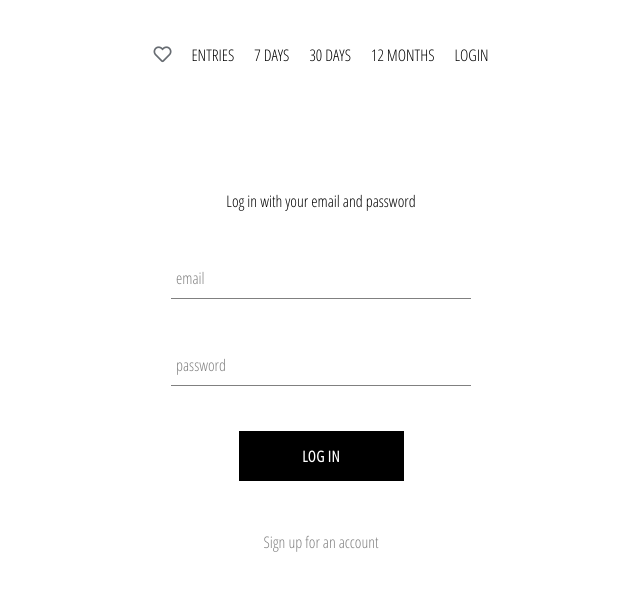
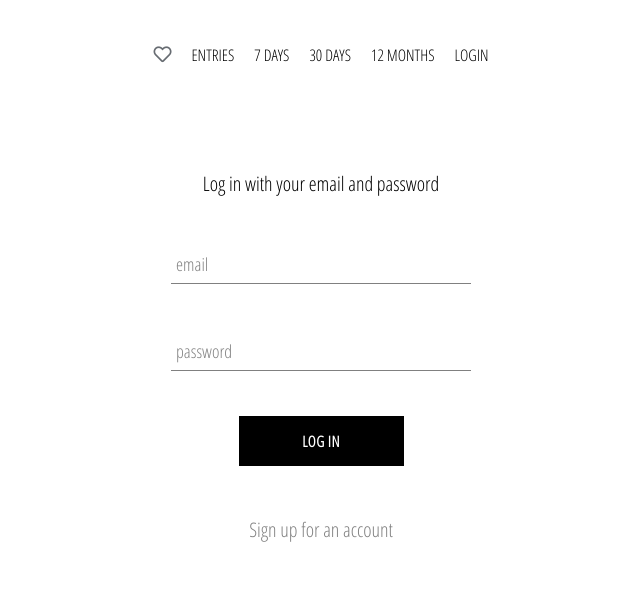
Before and after one commit to jasoncollum/bpm-r, a React (Create React App) app: page /signin in a window 1280 px wide. Shown: the top 590 px of the page, without its empty margins (319-959 px from the left). Built offline with nearby package versions, Linux system fonts and the light colour scheme.

Commit message:
adjusted span font-size

```diff
--- a/src/components/form-input/form-input.styles.scss
+++ b/src/components/form-input/form-input.styles.scss
@@ -3,7 +3,7 @@ $main-color: black;
 
 @mixin shrinkLabel {
   top: -14px;
-  font-size: 12px;
+  font-size: 14px;
   color: $main-color;
 }
 
@@ -39,7 +39,7 @@ $main-color: black;
 
   .form-input-label {
     color: $sub-color;
-    font-size: 16px;
+    font-size: 18px;
     font-weight: normal;
     position: absolute;
     pointer-events: none;
--- a/src/components/sign-in/sign-in.styles.scss
+++ b/src/components/sign-in/sign-in.styles.scss
@@ -11,6 +11,10 @@
         margin-bottom: 50px;
     }
 
+    span {
+        font-size: 20px;
+    }
+
     .sign-up-message {
         color: grey;
     }
--- a/src/pages/sign-in-and-sign-up-page/sign-in-and-sign-up-page.styles.scss
+++ b/src/pages/sign-in-and-sign-up-page/sign-in-and-sign-up-page.styles.scss
@@ -2,5 +2,5 @@
     // width: 500px;
     display: flex;
     justify-content: center;
-    margin: 100px auto;
+    margin: 80px auto;
 }
```
